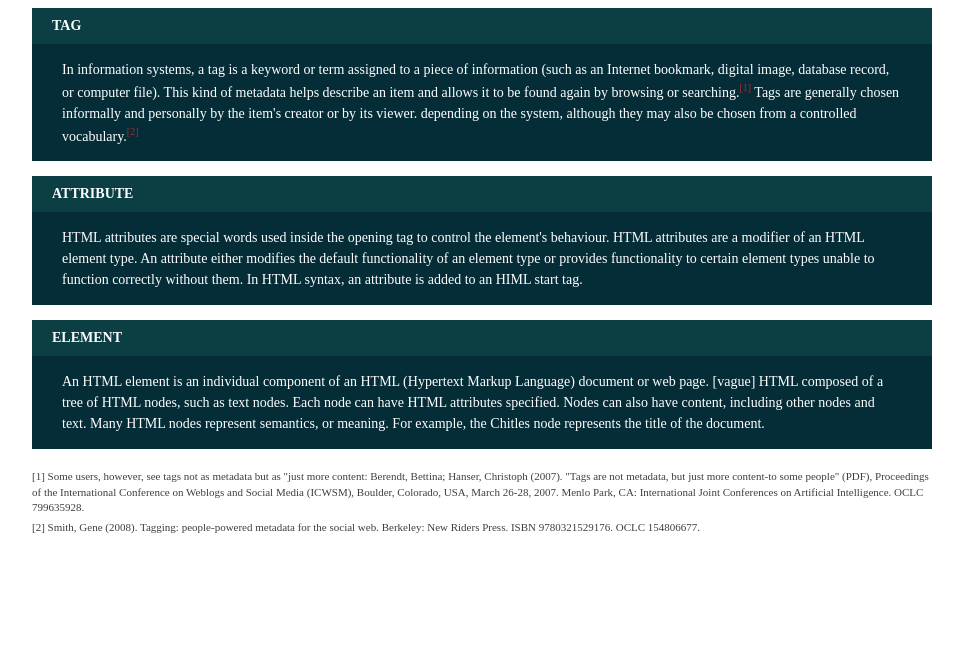
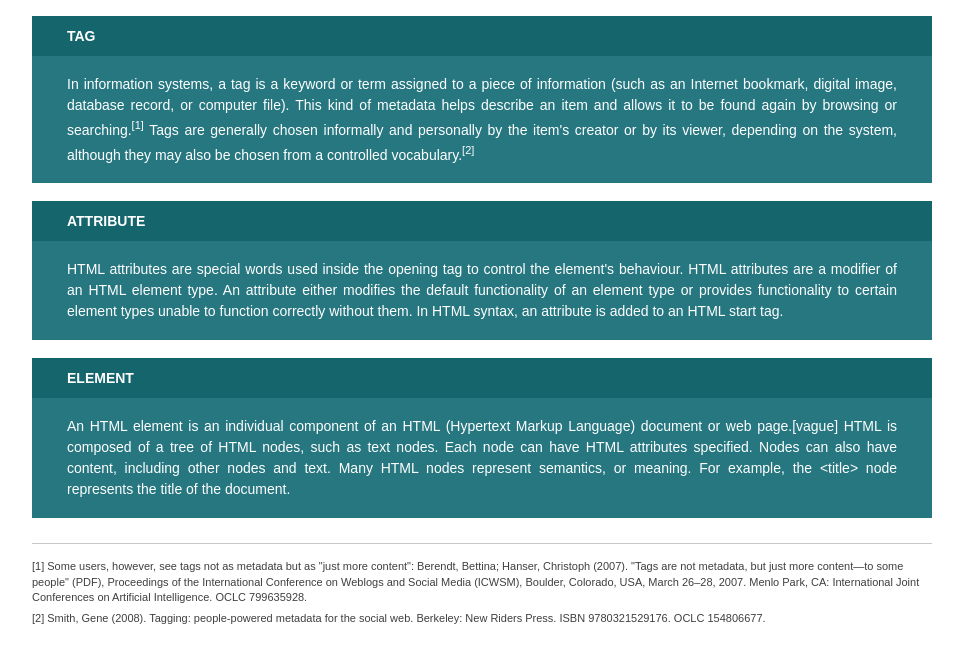
Before and after one commit to serhiigorbatyuk-cell/home-works-HTML-Css, a plain HTML site: page homework2/Task 2/index.html in a window 1280 px wide. Shown: the whole page, without its empty margins (158-1121 px from the left). Drawn offline with Linux system fonts and the light colour scheme.

Commit message:
homework

```diff
--- a/homework1/Task 2/style.css
+++ b/homework1/Task 2/style.css
@@ -2,7 +2,7 @@ body {
   background-color: rgb(180, 180, 180);
 }
 
-.Player-sertion {
+.player-section {
   max-width: 800px;
   margin: 0 auto;
   padding-left: 15px;
--- a/homework1/Task 3/slyse.css
+++ b/homework1/Task 3/slyse.css
@@ -53,6 +53,7 @@ abbr {
 
 p code {
   font-family: Consolas, "Courier New", monospace;
+  color: #0000cc;
   padding: 1px 4px;
   border-radius: 2px;
   font-size: 13.5px;
@@ -83,6 +84,7 @@ pre code {
 
 .section {
   display: inline-block;
+  background-color: #ececec;
   padding: 2px 6px;
   margin: 2px 1px;
   font-size: 11.5px;
--- a/homework2/Task 2/index.html
+++ b/homework2/Task 2/index.html
@@ -7,63 +7,57 @@
     <link rel="stylesheet" href="style.css" />
   </head>
   <body>
-    <!--Перший box-->
     <div class="container">
-      <div class="term-box">
-        <div class="term-title">TAG</div>
-        <div class="term-description">
+      <dl>
+        <dt class="term-title">TAG</dt>
+        <dd class="term-description">
           In information systems, a tag is a keyword or term assigned to a piece
           of information (such as an Internet bookmark, digital image, database
           record, or computer file). This kind of metadata helps describe an
           item and allows it to be found again by browsing or searching.<sup
-            style="color: rgb(165, 42, 42)"
-            >[1]</sup
+            ><a href="#fn1">[1]</a></sup
           >
           Tags are generally chosen informally and personally by the item's
-          creator or by its viewer. depending on the system, although they may
-          also be chosen from a controlled vocabulary.<sup style="color: brown"
-            >[2]</sup
+          creator or by its viewer, depending on the system, although they may
+          also be chosen from a controlled vocabulary.<sup
+            ><a href="#fn2">[2]</a></sup
           >
-        </div>
-      </div>
+        </dd>
 
-      <!--Другий box-->
-      <div class="term-box">
-        <div class="term-title">ATTRIBUTE</div>
-        <div class="term-description">
+        <dt class="term-title">ATTRIBUTE</dt>
+        <dd class="term-description">
           HTML attributes are special words used inside the opening tag to
           control the element's behaviour. HTML attributes are a modifier of an
           HTML element type. An attribute either modifies the default
           functionality of an element type or provides functionality to certain
           element types unable to function correctly without them. In HTML
-          syntax, an attribute is added to an HIML start tag.
-        </div>
-      </div>
-      <!--Третій box-->
-      <div class="term-box">
-        <div class="term-title">ELEMENT</div>
-        <div class="term-description">
+          syntax, an attribute is added to an HTML start tag.
+        </dd>
+
+        <dt class="term-title">ELEMENT</dt>
+        <dd class="term-description">
           An HTML element is an individual component of an HTML (Hypertext
-          Markup Language) document or web page. [vague] HTML composed of a tree
-          of HTML nodes, such as text nodes. Each node can have HTML attributes
-          specified. Nodes can also have content, including other nodes and
-          text. Many HTML nodes represent semantics, or meaning. For example,
-          the Chitles node represents the title of the document.
-        </div>
-      </div>
+          Markup Language) document or web page.[vague] HTML is composed of a
+          tree of HTML nodes, such as text nodes. Each node can have HTML
+          attributes specified. Nodes can also have content, including other
+          nodes and text. Many HTML nodes represent semantics, or meaning. For
+          example, the &lt;title&gt; node represents the title of the document.
+        </dd>
+      </dl>
 
-      <!--Висновок-->
+      <hr />
+
       <div class="footnotes">
-        <p>
+        <p id="fn1">
           [1] Some users, however, see tags not as metadata but as "just more
-          content: Berendt, Bettina; Hanser, Christoph (2007). "Tags are not
-          metadata, but just more content-to some people" (PDF), Proceedings of
+          content": Berendt, Bettina; Hanser, Christoph (2007). "Tags are not
+          metadata, but just more content—to some people" (PDF), Proceedings of
           the International Conference on Weblogs and Social Media (ICWSM),
-          Boulder, Colorado, USA, March 26-28, 2007. Menlo Park, CA:
+          Boulder, Colorado, USA, March 26–28, 2007. Menlo Park, CA:
           International Joint Conferences on Artificial Intelligence. OCLC
           799635928.
         </p>
-        <p>
+        <p id="fn2">
           [2] Smith, Gene (2008). Tagging: people-powered metadata for the
           social web. Berkeley: New Riders Press. ISBN 9780321529176. OCLC
           154806677.
--- a/homework2/Task 2/style.css
+++ b/homework2/Task 2/style.css
@@ -1,38 +1,46 @@
 .container {
   width: 900px;
   margin: 0 auto;
-}
-
-.term-box {
-  margin-bottom: 15px;
-  color: rgb(255, 255, 255);
+  font-family: Arial, sans-serif;
 }
 
 .term-title {
-  background-color: rgb(11, 63, 68);
-  padding: 10px 20px;
+  background-color: rgb(21, 101, 108);
+  color: white;
+  padding: 12px 35px;
   font-weight: bold;
   font-size: 14px;
   text-transform: uppercase;
 }
 
 .term-description {
-  background-color: rgb(5, 45, 56);
-  padding: 15px 30px;
+  background-color: rgb(38, 119, 128);
+  color: white;
+  margin: 0 0 18px 0;
+  padding: 18px 35px;
   font-size: 14px;
   line-height: 1.5;
+  text-align: justify;
 }
-sup {
-  font-size: 10px;
+
+sup a {
+  color: white;
+  font-size: 11px;
+  text-decoration: none;
+}
+
+hr {
+  border: none;
+  border-top: 1px solid rgb(200, 200, 200);
+  margin: 25px 0 15px 0;
 }
 
 .footnotes {
-  margin-top: 20px;
   font-size: 11px;
   color: rgb(63, 63, 63);
   line-height: 1.4;
 }
 
 .footnotes p {
-  margin: 5px 0;
+  margin: 6px 0;
 }
```
Also changed, not shown: homework1/Task 2/index.html (+19 -20 lines), homework1/Task 3/index.html (+29 -46 lines), homework2/Task 1/index.html (+11 -5 lines), homework2/Task 1/style.css (+10 -5 lines).
